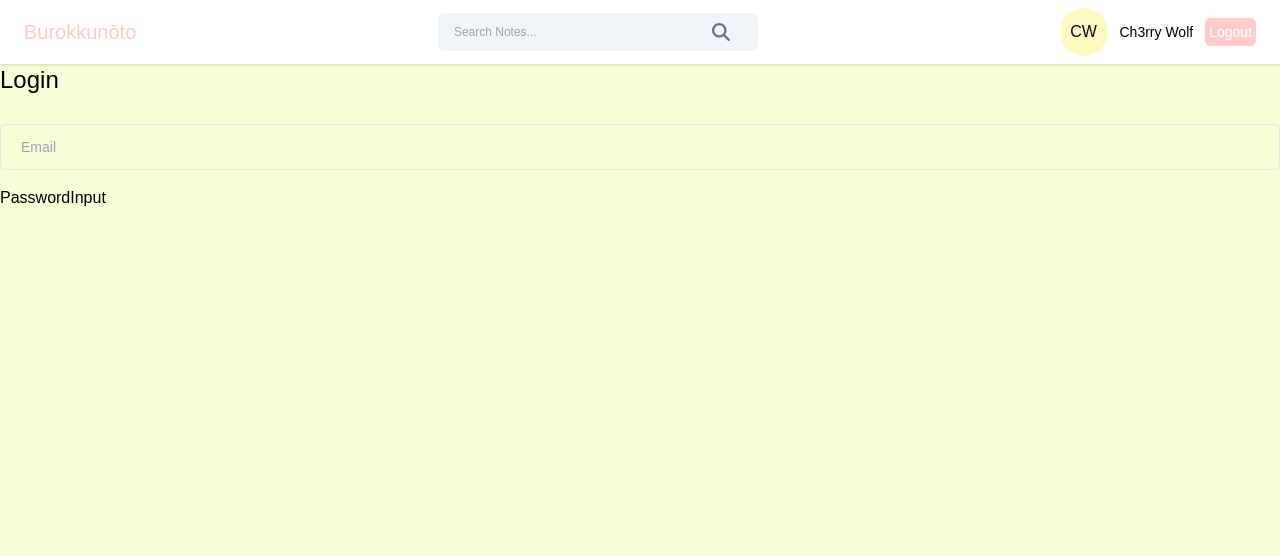
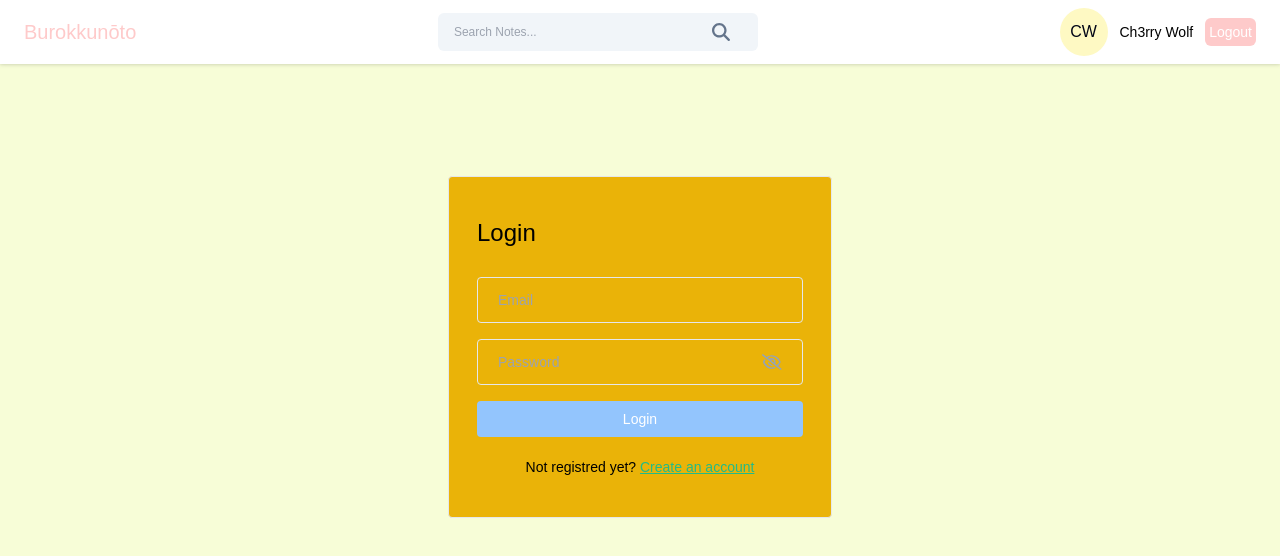
Before and after one commit to ch3rrywolf/Burokkunoto, a React (Vite) app in the folder frontend/: page /login in a window 1280 px wide. Shown: the top 556 px of the page. Built offline with nearby package versions, Linux system fonts and the light colour scheme.

Commit message:
frontend Login form . handle,errorMsg,valdiateForm

```diff
--- a/frontend/src/components/Input/PasswordInput.jsx
+++ b/frontend/src/components/Input/PasswordInput.jsx
@@ -1,8 +1,29 @@
-import React from 'react'
+import React, { useState} from 'react'
+import { FaRegEye, FaRegEyeSlash } from 'react-icons/fa6'
 
-const PasswordInput = () => {
+const PasswordInput = ({ value, onChange, placeholder }) => {
+  const [isShowPassword, setIsShowPassword] = useState(false)
+
+  const toggleShowPassword = () => {
+    setIsShowPassword(!isShowPassword)
+  }
   return (
-    <div>PasswordInput</div>
+    <div className="flex items-center bg-transparent border-[1.5px] px-5 rounded mb-3">
+      <input
+        value={value}
+        onChange={onChange}
+        type={isShowPassword ? "text" : "password"}
+        placeholder={placeholder || "Password"}
+        className="w-full text-sm bg-transparent py-3 mr-3 rounded outline-none"
+      />
+
+      {isShowPassword ? (
+        <FaRegEye size={22} className="text-[#2B85FF] cursor-pointer" onClick={() => toggleShowPassword()} />
+      ) : (
+        <FaRegEyeSlash size={22} className="text-slate-400 cursor-pointer" onClick={() => toggleShowPassword()} />
+
+      )}
+    </div>
   )
 }
 
--- a/frontend/src/pages/Login/Login.jsx
+++ b/frontend/src/pages/Login/Login.jsx
@@ -1,14 +1,36 @@
 import React, { useState } from 'react'
 import PasswordInput from '../../components/Input/PasswordInput'
+import { Link } from 'react-router-dom'
+import { validateEmail } from '../../utils/helper'
 
 const Login = () => {
   const [email, setEmail] = useState("")
   const [password, setPassword] = useState("")
   const [error, setError] = useState("")
+
+  const handleLogin = async (e) => {
+    e.preventDefault()
+
+    if (!validateEmail(email)) {
+      setError("Please enter a valid email address")
+      return
+    }
+
+    if(!password) {
+      setError("Please enter the password")
+      return
+    }
+
+    setError("")
+
+    // Login Api :>
+  }
+
+
   return (
-    <div className="">
-      <div>
-        <form>
+    <div className="flex items-center justify-center mt-28">
+      <div className="w-96 border rounded bg-yellow-500 px-7 py-10">
+        <form onSubmit={handleLogin}>
           <h4 className="text-2xl mb-7">Login</h4>
           <input
             type="text"
@@ -16,8 +38,22 @@
             className="input-box"
             value={email}
             onChange={(e) => setEmail(e.target.value)}
+
           />
-          <PasswordInput />
+          <PasswordInput value={password}
+          onChange={(e) => setPassword(e.target.value)}
+          />
+
+          {error && <p className="text-red-700 text-sm pb-1">{error}</p>}
+
+          <button type="submit" className="btn-primary">
+            Login
+          </button>
+          <p className="text-sm text-center mt-4">
+            Not registred yet?{" "}
+            <Link to={"/signup"} className="font-medium text-[#2B8] underline">
+            Create an account</Link>
+          </p>
         </form>
       </div>
     </div>
--- a/frontend/src/utils/helper.js
+++ b/frontend/src/utils/helper.js
@@ -11,3 +11,8 @@
 
     return initials.toUpperCase()
 }
+
+export const validateEmail = (email) => {
+    const regex = /^[^\s@]+@[^\s@]+\.[^\s@]+$/
+    return regex.test(email)
+}
```
